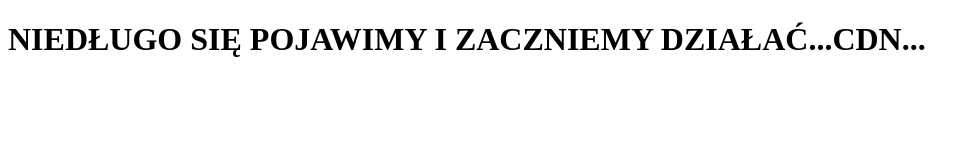
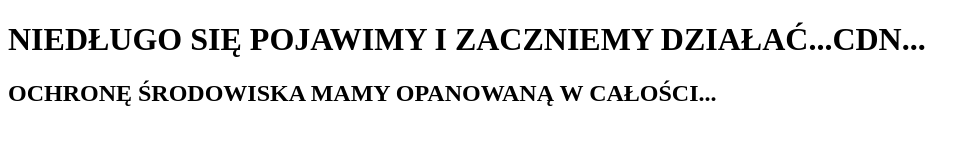
Before and after one commit to arcyksionze/strona-wizytowka, a plain HTML site: page index.html in a window 1280 px wide. Shown: the whole page, without its empty margins (0-980 px from the left). Drawn offline with Linux system fonts and the light colour scheme.

Commit message:
your-commit-message

```diff
--- a/index.html
+++ b/index.html
@@ -6,6 +6,6 @@
 <body>
 
   <h1>NIEDŁUGO SIĘ POJAWIMY I ZACZNIEMY DZIAŁAĆ...CDN...</h1>
-
+  <h2>OCHRONĘ ŚRODOWISKA MAMY OPANOWANĄ W CAŁOŚCI...</h2>
 </body>
 </html>
```
